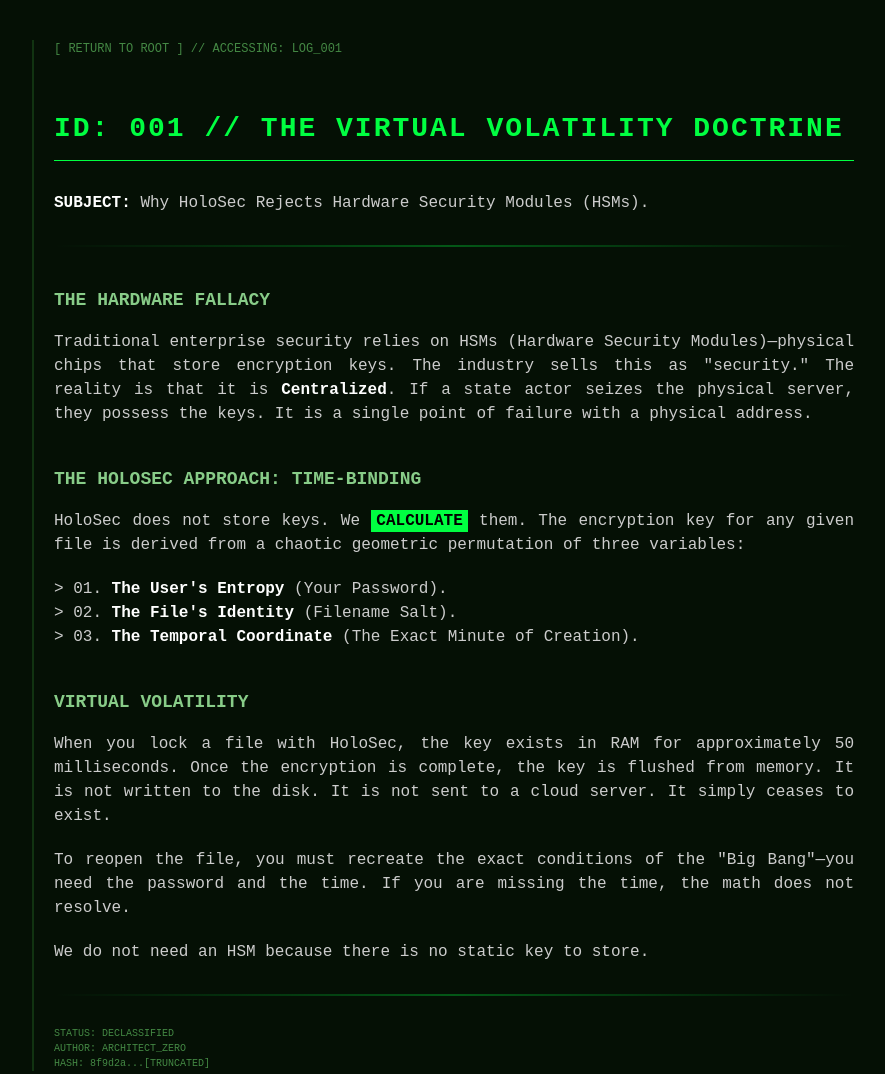
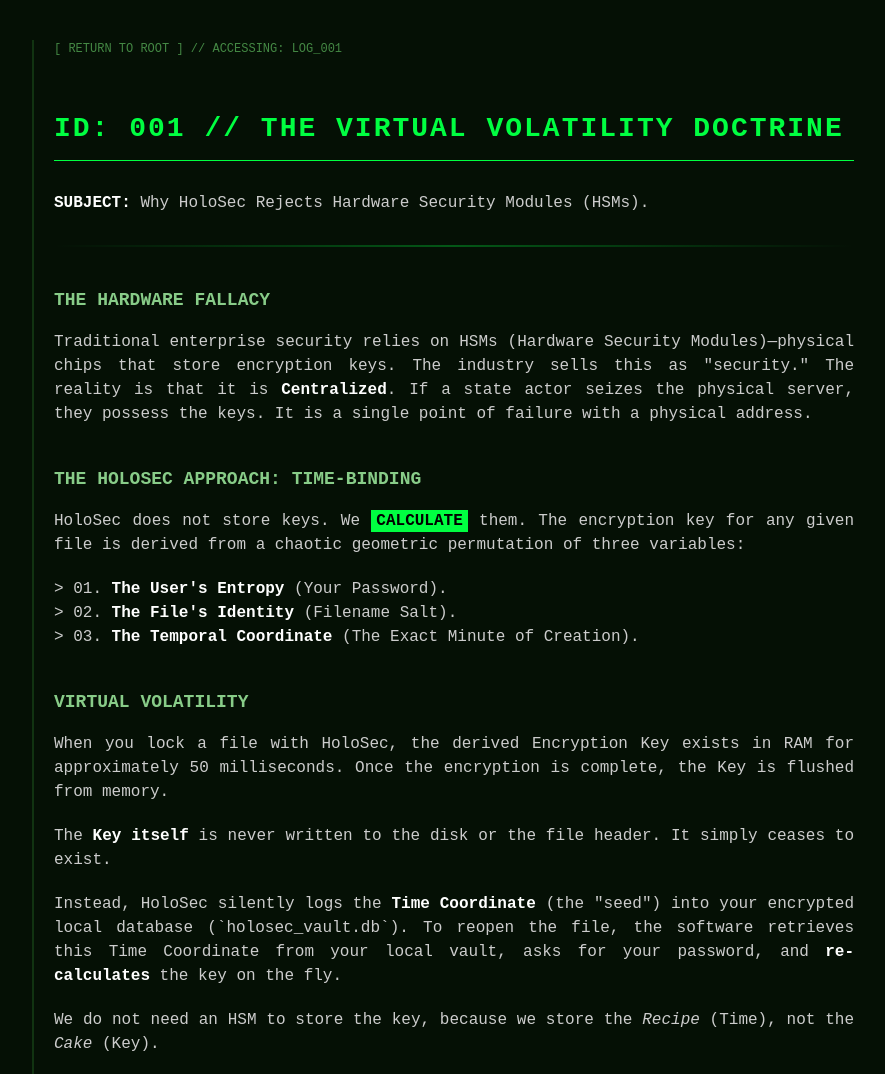
Before and after one commit to VortexFractmatics/HoloSec, a plain HTML site: page transmissions/log_001.html in a window 1280 px wide. Shown: the top 1074 px of the page, without its empty margins (197-1082 px from the left). Drawn offline with Linux system fonts and the light colour scheme.

Commit message:
update log 1 avoid fear

```diff
--- a/transmissions/log_001.html
+++ b/transmissions/log_001.html
@@ -41,11 +41,14 @@
         > 03. <strong>The Temporal Coordinate</strong> (The Exact Minute of Creation).
     </p>
 
-    <h2>VIRTUAL VOLATILITY</h2>
-    <p>When you lock a file with HoloSec, the key exists in RAM for approximately 50 milliseconds. Once the encryption is complete, the key is flushed from memory. It is not written to the disk. It is not sent to a cloud server. It simply ceases to exist.</p>
-    <p>To reopen the file, you must recreate the exact conditions of the "Big Bang"—you need the password and the time. If you are missing the time, the math does not resolve.</p>
+<h2>VIRTUAL VOLATILITY</h2>
+    <p>When you lock a file with HoloSec, the derived Encryption Key exists in RAM for approximately 50 milliseconds. Once the encryption is complete, the Key is flushed from memory.</p>
 
-    <p>We do not need an HSM because there is no static key to store.</p>
+    <p>The <strong>Key itself</strong> is never written to the disk or the file header. It simply ceases to exist.</p>
+
+    <p>Instead, HoloSec silently logs the <strong>Time Coordinate</strong> (the "seed") into your encrypted local database (`holosec_vault.db`). To reopen the file, the software retrieves this Time Coordinate from your local vault, asks for your password, and <strong>re-calculates</strong> the key on the fly.</p>
+
+    <p>We do not need an HSM to store the key, because we store the <em>Recipe</em> (Time), not the <em>Cake</em> (Key).</p>
 
     <div class="scan-line"></div>
     <p style="color: #448844; font-size: 10px;">
```
